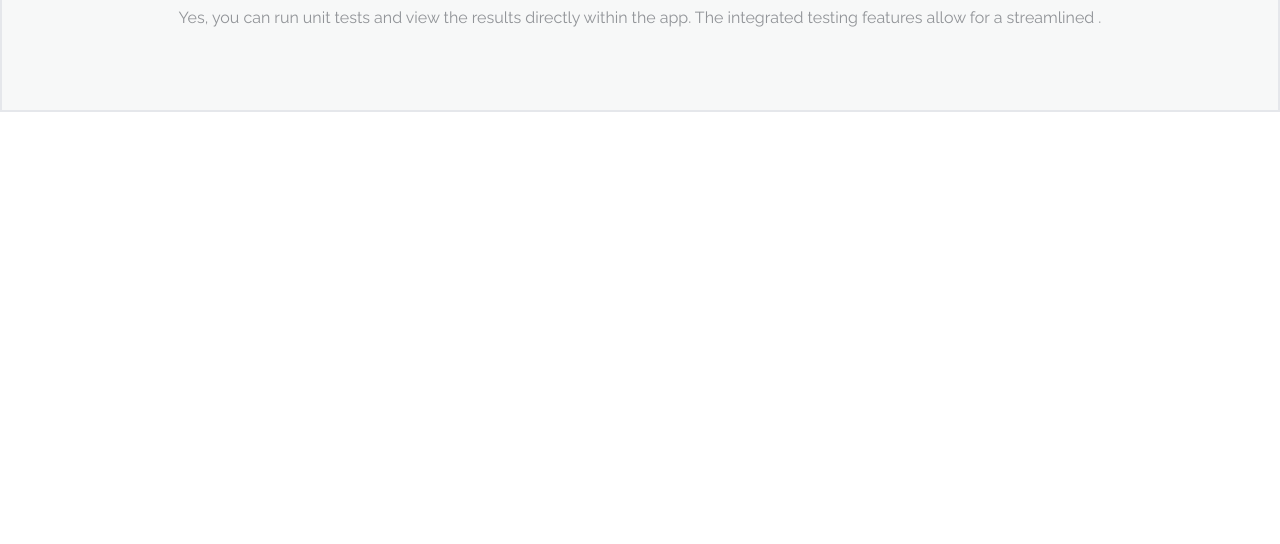
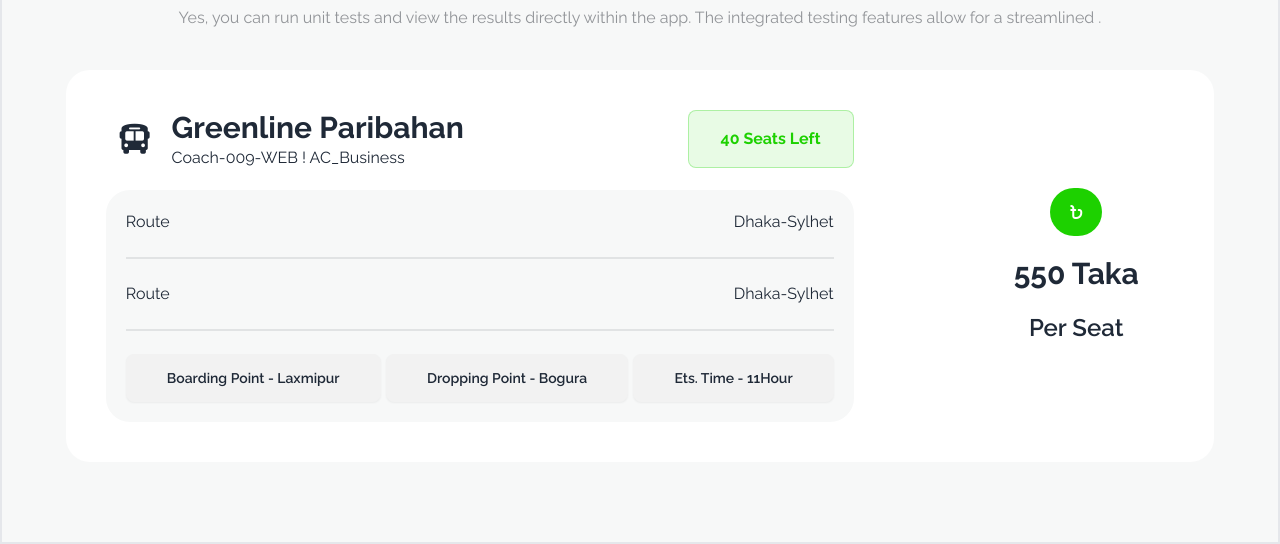
Before and after one commit to ahasan-ullah/B9-A5-Solution-PH, a plain HTML site: page index.html in a window 1280 px wide. Shown: the part 1758-2302 px from the top of the page. Before the commit the page ends 1870 px from the top, so only its background shows below. Drawn offline with nearby package versions, Linux system fonts and the light colour scheme.

Commit message:
price part

```diff
--- a/index.html
+++ b/index.html
@@ -139,8 +139,56 @@
   </header>
 
   <main class="mt-10 lg:py-20 border-2 border-t-[#1DD100] rounded-t-[88px] bg-[#F7F8F8] py-20">
-    <h1 class="text-center text-4xl font-bold text-[#030712]">P Paribahan</h1>
-    <p class="text-center text-base text-[#0307126A] mt-5">Yes, you can run unit tests and view the results directly within the app. The integrated testing features allow for a streamlined .</p>
+    <section class="w-[95%] lg:w-[90%] mx-auto">
+      <h1 class="text-center text-4xl font-bold text-[#030712]">P Paribahan</h1>
+      <p class="text-center text-base text-[#0307126A] mt-5">Yes, you can run unit tests and view the results directly within the app. The integrated testing features allow for a streamlined .</p>
+      <div class="mt-10 bg-white p-10 rounded-3xl flex space-x-40">
+        <!-- left -->
+        <div class="w-[70%]">
+          <!-- left first -->
+          <div class="flex justify-between">
+            <!-- left first 1 -->
+            <div class="flex items-center space-x-5">
+              <div class="text-3xl">
+                <i class="fa-solid fa-bus ml-3"></i>
+              </div>
+              <div>
+                <h3 class="font-bold text-3xl">Greenline Paribahan</h3>
+                <p>Coach-009-WEB ! AC_Business</p>
+              </div>
+            </div>
+            <!-- left first 2 -->
+            <div>
+              <button class="px-4 py-2 md:px-8 md:py-4 border border-[#1DD1004A] bg-[#1DD1001A] rounded-lg text-[#1DD100] text-base font-bold">40 Seats Left</button>
+            </div>
+          </div>
+          <!-- left second -->
+          <div class="mt-5 bg-[#F7F8F8] p-5 rounded-3xl">
+            <div class="flex justify-between">
+              <p>Route</p>
+              <p>Dhaka-Sylhet</p>
+            </div>
+            <div class="divider"></div>
+            <div class="flex justify-between">
+              <p>Route</p>
+              <p>Dhaka-Sylhet</p>
+            </div>
+            <div class="divider"></div>
+            <div class="flex justify-between">
+              <button class="btn px-10">Boarding Point  - Laxmipur</button>
+              <button class="btn px-10">Dropping Point - Bogura</button>
+              <button class="btn px-10">Ets. Time - 11Hour</button>
+            </div>
+          </div>
+        </div>
+        <!-- right -->
+        <div class="flex flex-col justify-center items-center space-y-5">
+          <i class="fa-solid fa-bangladeshi-taka-sign bg-[#1DD100] text-white py-4 px-5 rounded-full"></i>
+          <h3 class="font-bold text-3xl">550 Taka</h3>
+          <h5 class="text-2xl font-semibold">Per Seat</h5>
+        </div>
+      </div>
+    </section>
   </main>
 </body>
 </html>
```
